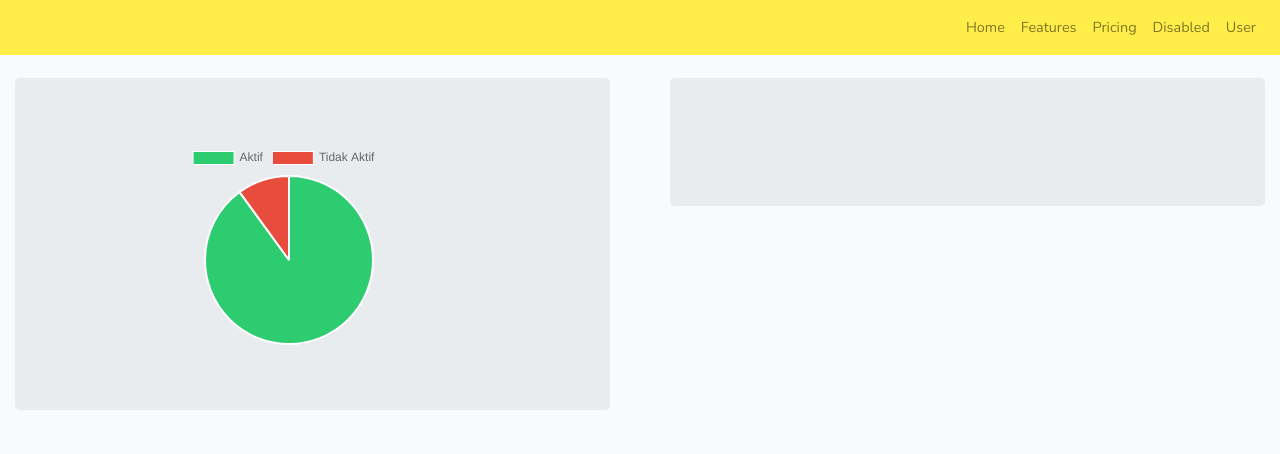
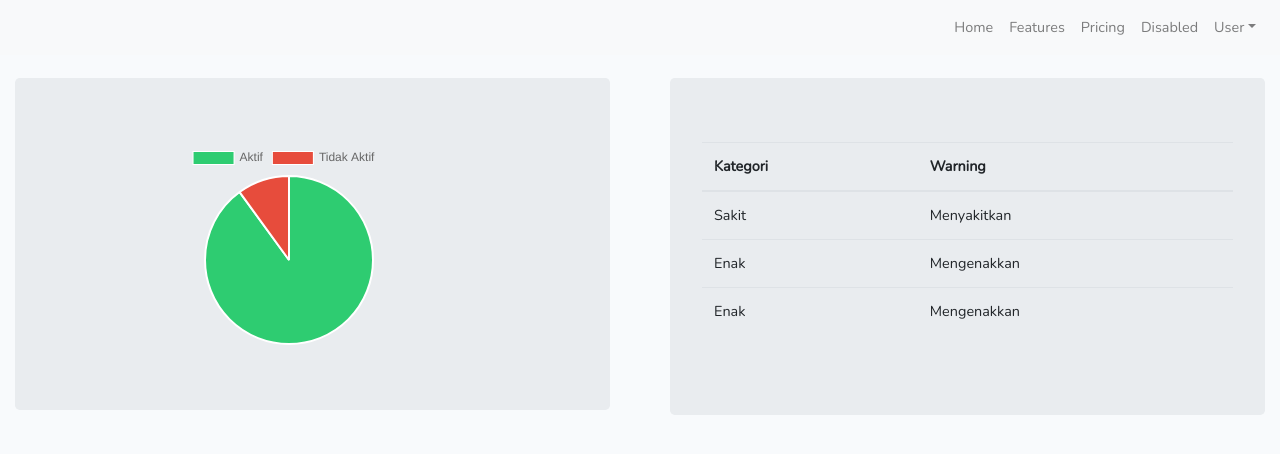
Before and after one commit to fkrfdllh/siswas-penyelenggara, a Laravel app: template resources/views/penyelenggara/dashboard.blade.php in a window 1280 px wide. Shown: the top 454 px of the page. Run offline with Laravel 8, Linux system fonts and the light colour scheme; the template is opened without the code that fills it, so the values that code supplies are empty.

Commit message:
Creating dashboard with Chart.js

```diff
--- a/resources/views/penyelenggara/dashboard.blade.php
+++ b/resources/views/penyelenggara/dashboard.blade.php
@@ -4,7 +4,7 @@
 
 @section('header')
 
-	<nav class="navbar navbar-expand-lg navbar-light bg-warning">
+	<nav class="navbar navbar-expand-lg navbar-light bg-light">
 		<button class="navbar-toggler" type="button" data-toggle="collapse" data-target="#navbarNav" aria-controls="navbarNav" aria-expanded="false" aria-label="Toggle navigation">
 			<span class="navbar-toggler-icon"></span>
 		</button>
@@ -23,8 +23,11 @@
 				<li class="nav-item">
 					<a class="nav-link" href="#">Disabled</a>
 				</li>
-				<li class="nav-item">
-					<a class="nav-link" href="#">User</a>
+				<li class="nav-item dropdown">
+					<a class="nav-link dropdown-toggle" href="#" id="navbarDropdown" role="button" data-toggle="dropdown" aria-haspopup="true" aria-expanded="false">User</a>
+					<div class="dropdown-menu" aria-labelledby="navbarDropdown">
+						<a class="dropdown-item" href="#">Logout</a>
+					</div>
 				</li>
 			</ul>
 		</div>
@@ -52,7 +55,29 @@
 		<div class="col">
 			<div class="container">
 				<div class="jumbotron">
+					<table class="table table-hoverable">
+						<thead>
+							<tr>
+								<th scope="col">Kategori</th>
+								<th scope="col">Warning</th>
+							</tr>
+						</thead>
 
+						<tbody>
+							<tr>
+								<td>Sakit</td>
+								<td>Menyakitkan</td>
+							</tr>
+							<tr>
+								<td>Enak</td>
+								<td>Mengenakkan</td>
+							</tr>
+							<tr>
+								<td>Enak</td>
+								<td>Mengenakkan</td>
+							</tr>
+						</tbody>
+					</table>
 				</div>
 			</div>
 		</div>
--- a/routes/web.php
+++ b/routes/web.php
@@ -10,15 +10,10 @@
 | contains the "web" middleware group. Now create something great!
 |
 */
-
 Route::get('/', function () {
-    return view('penyelenggara.dashboard');
+    return view('welcome');
 });
 
 Auth::routes();
 
 Route::get('/home', 'HomeController@index')->name('home');
-
-Route::get('/test', function() {
-	return view('penyelenggara.layout');
-});
```
Also changed, not shown: resources/views/penyelenggara/layout.blade.php (+10 -9 lines), public/images/scenery.jpeg (added).
